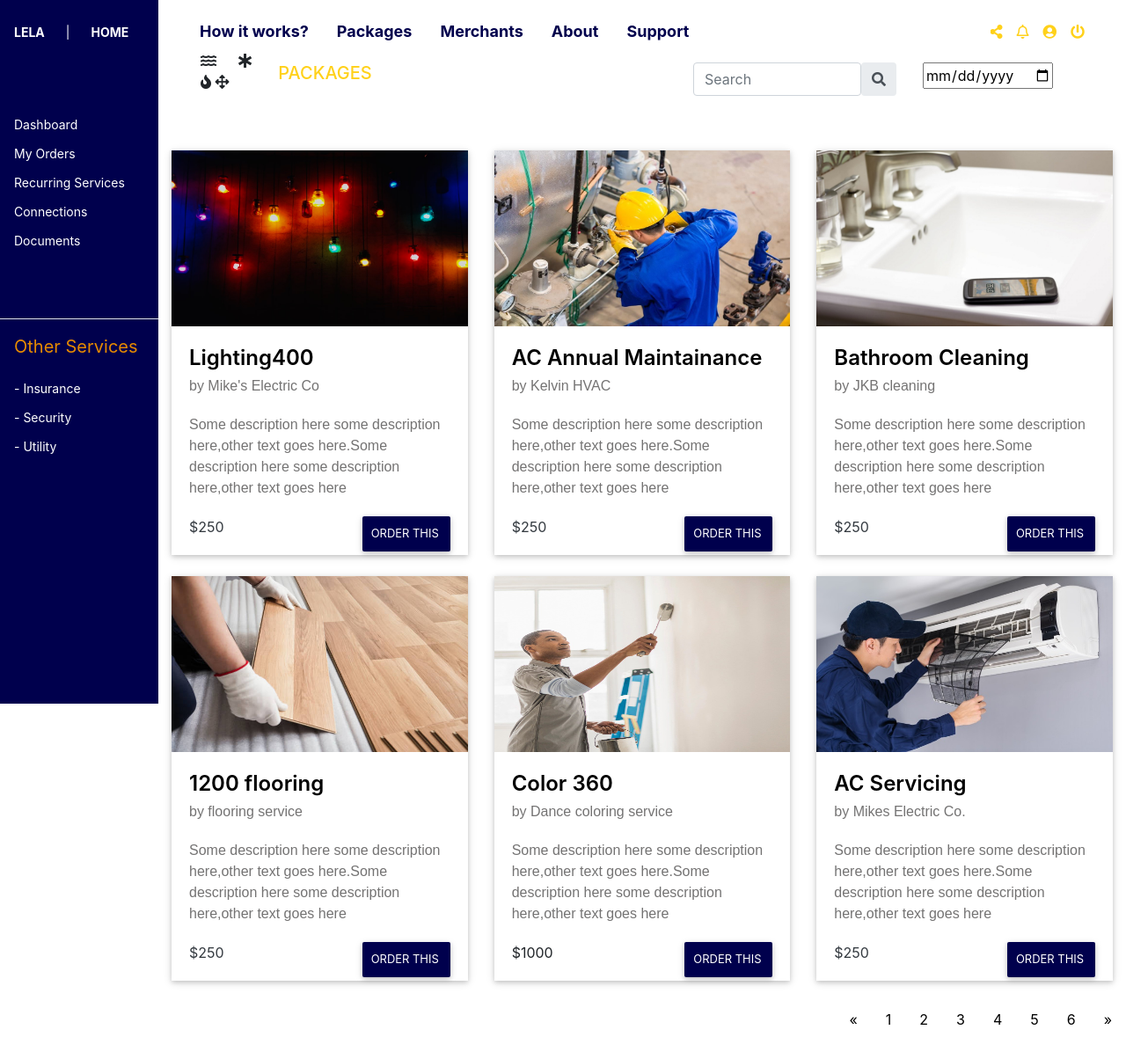
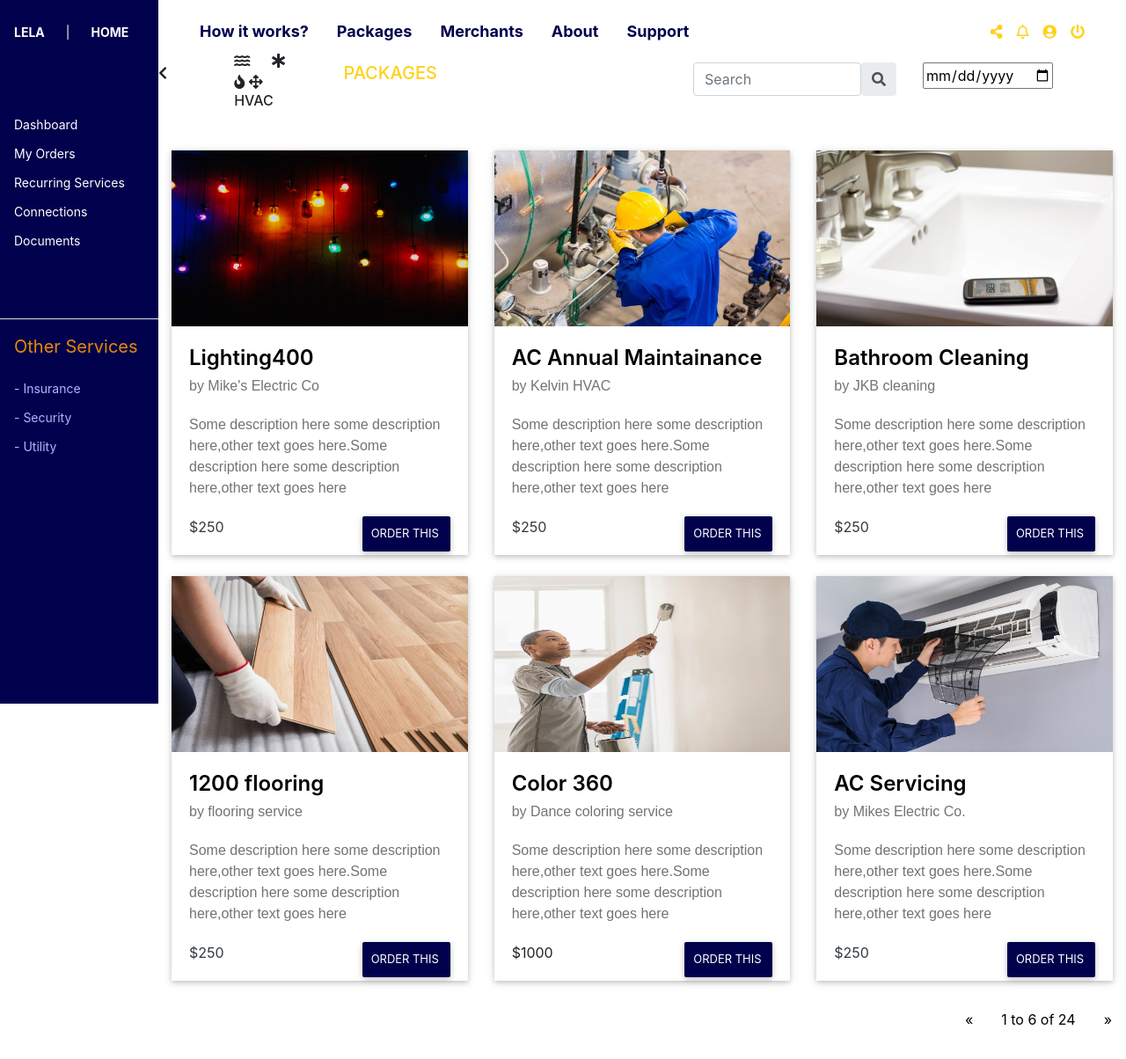
Before and after one commit to nikitabhusal/htmlassignment, a plain HTML site: page index.html in a window 1280 px wide. Shown: the whole page at 88% size. Drawn offline with nearby package versions, Linux system fonts and the light colour scheme.

Commit message:
height changes

```diff
--- a/index.html
+++ b/index.html
@@ -57,16 +57,22 @@
             </div>
           </nav>
           <div class="row float-left">
-            <div class="col-md-6">
-               <div class="icons float-left pl-5">
+            <div class="col-sm-3">
+              <i class="fas fa-chevron-left"></i>
+              </div>
+              <div class="col-sm-6">
+                <div class="icons float-left pl-3">
                   <i class="fas fa-water"></i>
                    <i class="far fa-fire-alt"></i>
                       <i class="fas fa-star-of-life"></i><br>
                        <i class="fas fa-fire"></i>
                        <i class="fas fa-arrows-alt"></i>
+                       <h6>HVAC</h6>
                   </div>
               </div>
-            <div class="col-md-6"> <h5>PACKAGES</h5></div>
+              <div class="col-sm-3">
+                <h5>PACKAGES</h5>
+              </div>
             </div>
           <div class="row float-right">
             <div class="col-md-6">
@@ -200,12 +206,8 @@
         <!-- Footer content here -->
         <div class="pagination float-right">
           <a href="#">&laquo;</a>
-          <a href="#">1</a>
-          <a href="#">2</a>
-          <a href="#">3</a>
-          <a href="#">4</a>
-          <a href="#">5</a>
-          <a href="#">6</a>
+          <a href="#">1 to 6 of 24</a>
+
           <a href="#">&raquo;</a>
         </div>
       </footer>
--- a/style.css
+++ b/style.css
@@ -164,6 +164,9 @@ a.btn-card {
   display: block;
 }
 
+.services a {
+  color: #b3b3ff;
+}
 .sidenav a:hover {
   color: #e68a00;
 }
```
Lines whose indentation alone changed are shown as unchanged.
